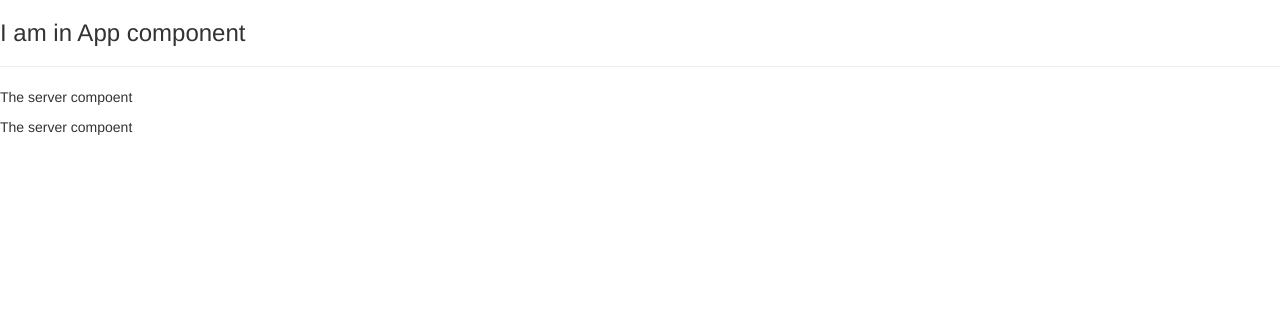
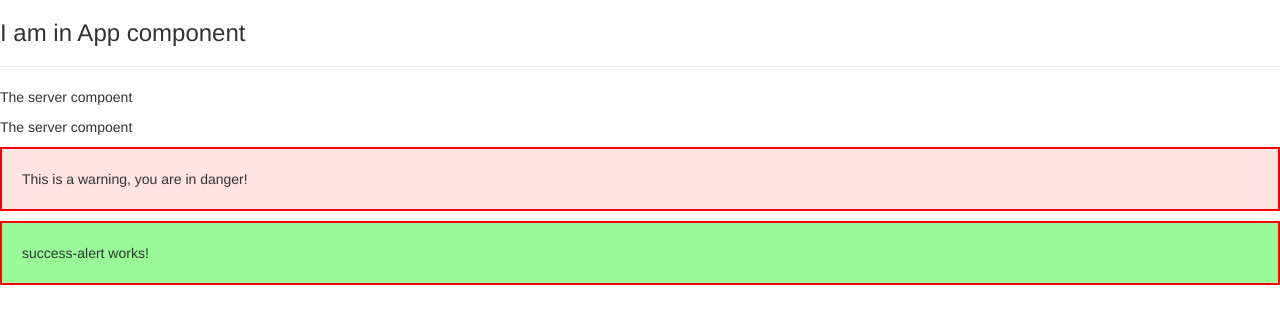
Before and after one commit to apoorva-shah/angular-app, an Angular app: page / in a window 1280 px wide. Shown: the top 324 px of the page. Built offline with nearby package versions, Linux system fonts and the light colour scheme.

Commit message:
Create warning and success components

```diff
--- a/src/app/app.component.html
+++ b/src/app/app.component.html
@@ -1,3 +1,6 @@
 <h3>I am in App component</h3>
 <hr>
 <app-servers></app-servers>
+
+<app-warning-alert></app-warning-alert>
+<app-success-alert></app-success-alert>
--- a/src/app/app.module.ts
+++ b/src/app/app.module.ts
@@ -5,12 +5,16 @@
 import { AppComponent } from './app.component';
 import { ServerComponent } from './server/server.component';
 import { ServersComponent } from './servers/servers.component';
+import { WarningAlertComponent } from './warning-alert/warning-alert.component';
+import { SuccessAlertComponent } from './success-alert/success-alert.component';
 
 @NgModule({
   declarations: [
     AppComponent,
     ServerComponent,
-    ServersComponent
+    ServersComponent,
+    WarningAlertComponent,
+    SuccessAlertComponent
   ],
   imports: [
     BrowserModule,
--- /dev/null
+++ b/src/app/success-alert/success-alert.component.css
@@ -0,0 +1,5 @@
+p {
+    padding: 20px;
+    background-color: palegreen;
+    border: 2px solid red;
+}
--- /dev/null
+++ b/src/app/success-alert/success-alert.component.html
@@ -0,0 +1,3 @@
+<p>
+  success-alert works!
+</p>
--- /dev/null
+++ b/src/app/success-alert/success-alert.component.ts
@@ -0,0 +1,15 @@
+import { Component, OnInit } from '@angular/core';
+
+@Component({
+  selector: 'app-success-alert',
+  templateUrl: './success-alert.component.html',
+  styleUrls: ['./success-alert.component.css']
+})
+export class SuccessAlertComponent implements OnInit {
+
+  constructor() { }
+
+  ngOnInit() {
+  }
+
+}
--- /dev/null
+++ b/src/app/warning-alert/warning-alert.component.ts
@@ -0,0 +1,21 @@
+import { Component } from '@angular/core';
+
+@Component({
+  selector: 'app-warning-alert',
+  template: `
+    <p>This is a warning, you are in danger!</p>
+  `,
+  styles: [
+      `
+        p {
+         padding: 20px;
+         background-color: mistyrose;
+         border: 2px solid red;
+        }
+      `
+  ]
+})
+
+export class WarningAlertComponent {
+
+}
```
